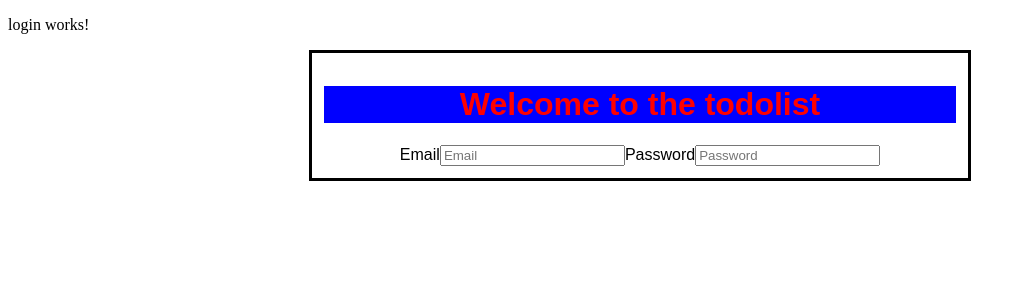
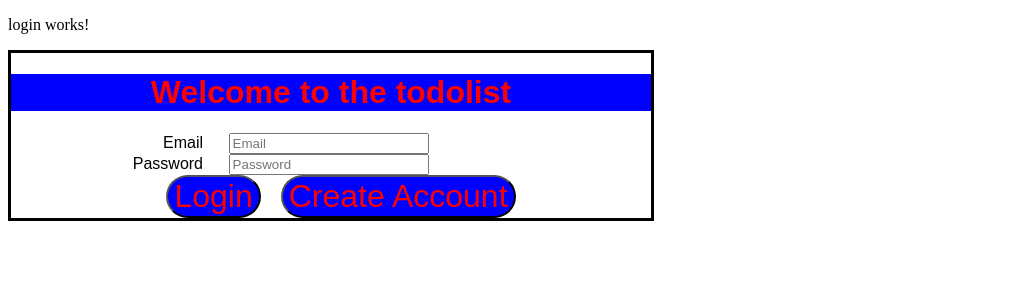
Before and after one commit to tweiss777/toDoListFrontEnd, an Angular app in the folder todoListFrontEnd/: page / in a window 1280 px wide. Shown: the top 300 px of the page, without its empty margins (0-1026 px from the left). Built offline with nearby package versions, Linux system fonts and the light colour scheme.

Commit message:
added styling and some fucntionality

```diff
--- a/todoListFrontEnd/package.json
+++ b/todoListFrontEnd/package.json
@@ -19,7 +19,6 @@
     "@angular/platform-browser": "~8.1.2",
     "@angular/platform-browser-dynamic": "~8.1.2",
     "@angular/router": "~8.1.2",
-    "bootstrap": "^4.3.1",
     "rxjs": "~6.4.0",
     "tslib": "^1.9.0",
     "zone.js": "~0.9.1"
--- /dev/null
+++ b/todoListFrontEnd/src/app/create-account/create-account.component.html
@@ -0,0 +1 @@
+<p>create-account works!</p>
--- /dev/null
+++ b/todoListFrontEnd/src/app/create-account/create-account.component.ts
@@ -0,0 +1,15 @@
+import { Component, OnInit } from '@angular/core';
+
+@Component({
+  selector: 'app-create-account',
+  templateUrl: './create-account.component.html',
+  styleUrls: ['./create-account.component.css']
+})
+export class CreateAccountComponent implements OnInit {
+
+  constructor() { }
+
+  ngOnInit() {
+  }
+
+}
--- a/todoListFrontEnd/src/app/login/login.component.css
+++ b/todoListFrontEnd/src/app/login/login.component.css
@@ -1,20 +1,58 @@
 .form-container{
-    width:50%;
     border-style: solid;
     border-color: black;
-    padding: 12px;
     margin:auto;
-    align-items: center;
-    text-align: center;
+    width: 50%;
+    position: absolute;
     font-family: Arial, Helvetica, sans-serif;
 
 }
-
 .form-container h1{
     color: red;
     background: blue;
+    text-align: center;
 }
 
-.form-container a{
+.btn-container{
 
+    position: center;
+    text-align: center;
 }
+.btn-container button{
+    color: red;
+    background-color: blue;
+    margin-left: 20px;
+    font-size: 24pt;
+    border-radius: 24px;
+}
+
+.btn-container button:hover{
+    color: aqua;
+    background-color: purple;
+}
+
+
+
+label, input {
+    /* in order to define widths */
+    display: inline-block;
+}
+
+label {
+    width: 30%;
+    /* positions the label text beside the input */
+    text-align: right;
+}
+
+label + input {
+    width: 30%;
+    /* large margin-right to force the next element to the new-line
+       and margin-left to create a gutter between the label and input */
+    margin: 0 30% 0 4%;
+}
+
+/* only the submit button is matched by this selector,
+   but to be sure you could use an id or class for that button */
+input + input {
+    float: right;
+}
--- a/todoListFrontEnd/src/app/login/login.component.html
+++ b/todoListFrontEnd/src/app/login/login.component.html
@@ -1,13 +1,18 @@
 <p>
     login works!
+    {{testVar}}
   </p>
   <!-- form itself -->
   <div class="form-container">
     <h1>Welcome to the todolist</h1>
-    <form method="POST">
       <label>Email</label>
-      <input type="text" placeholder="Email"/>
+      <input type="text" placeholder="Email" [(ngModel)]="user.email"/><br/>
       <label>Password</label>
-      <input type="password" placeholder="Password"/>
-    </form>
+      <input type="password" placeholder="Password" [(ngModel)]="user.password"/>
+      <!-- Button container -->
+      <div class="btn-container">
+        <button (click)="loginBtn()">Login</button>
+        <button>Create Account</button>
+      </div>
+      <!-- Create account should be an anchor tag -->
   </div>
--- a/todoListFrontEnd/src/app/login/login.component.ts
+++ b/todoListFrontEnd/src/app/login/login.component.ts
@@ -1,15 +1,32 @@
+import { User } from './../models/User';
 import { Component, OnInit } from '@angular/core';
 
 @Component({
+  // The selector shows you how the component should be called in html
   selector: 'app-login',
   templateUrl: './login.component.html',
   styleUrls: ['./login.component.css']
 })
 export class LoginComponent implements OnInit {
 
+  // Email and password fields
+  user: User = {
+    email: '',
+    password: '',
+  };
+
+
   constructor() { }
 
   ngOnInit() {
+
   }
 
+  // login button
+  loginBtn():void{
+    // send username and password into a post request to the server.
+
+  }
+
+
 }
--- /dev/null
+++ b/todoListFrontEnd/src/app/models/User.ts
@@ -0,0 +1,6 @@
+
+// The user model that is going to be sent to the backend.
+export class User{
+    email: String;
+    password: String;
+}
```
Also changed, not shown: todoListFrontEnd/src/app/app.module.ts (+5 -2 lines), todoListFrontEnd/src/app/create-account/create-account.component.css (added), 2 other files (tests, documents, lock files or other folders).
